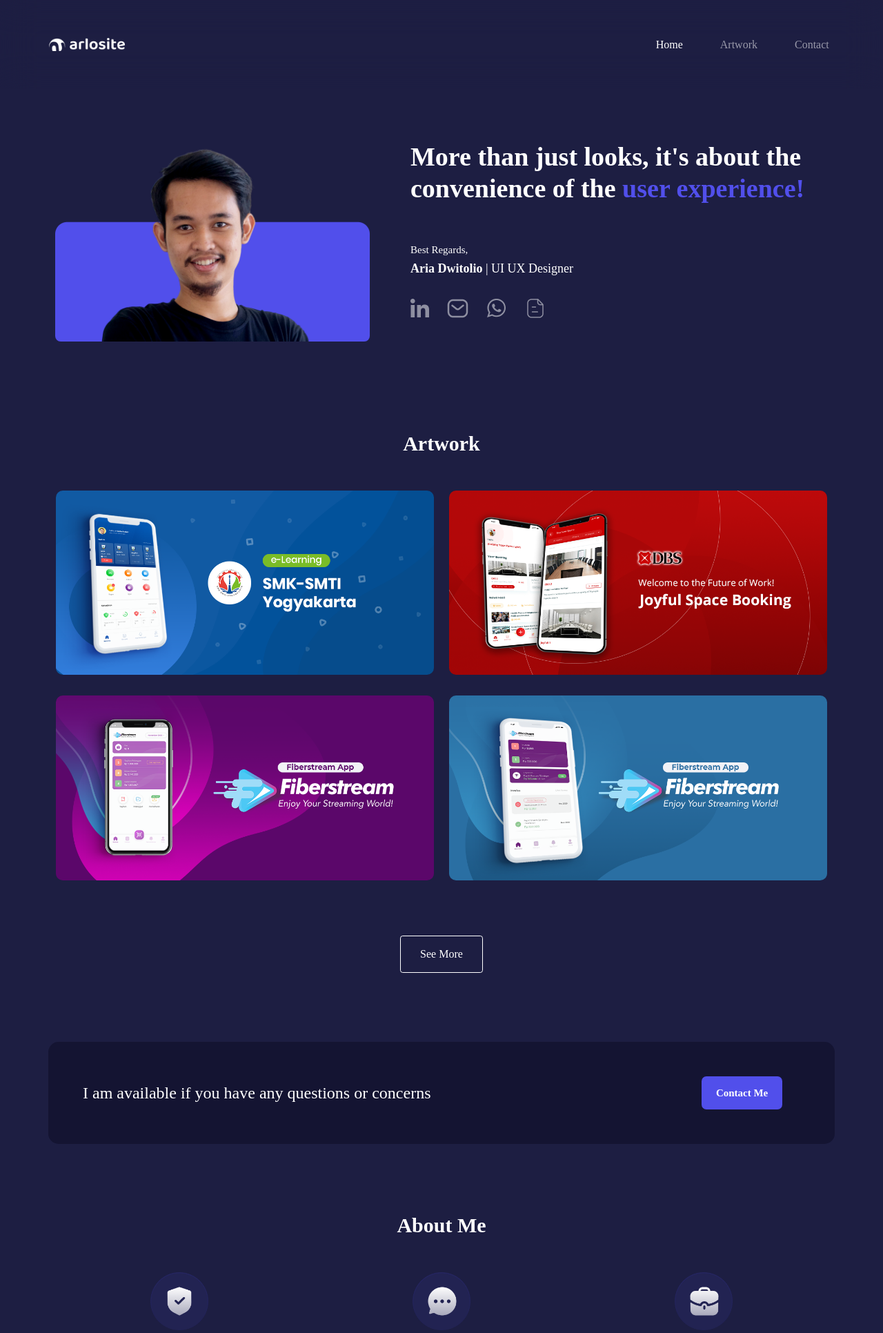
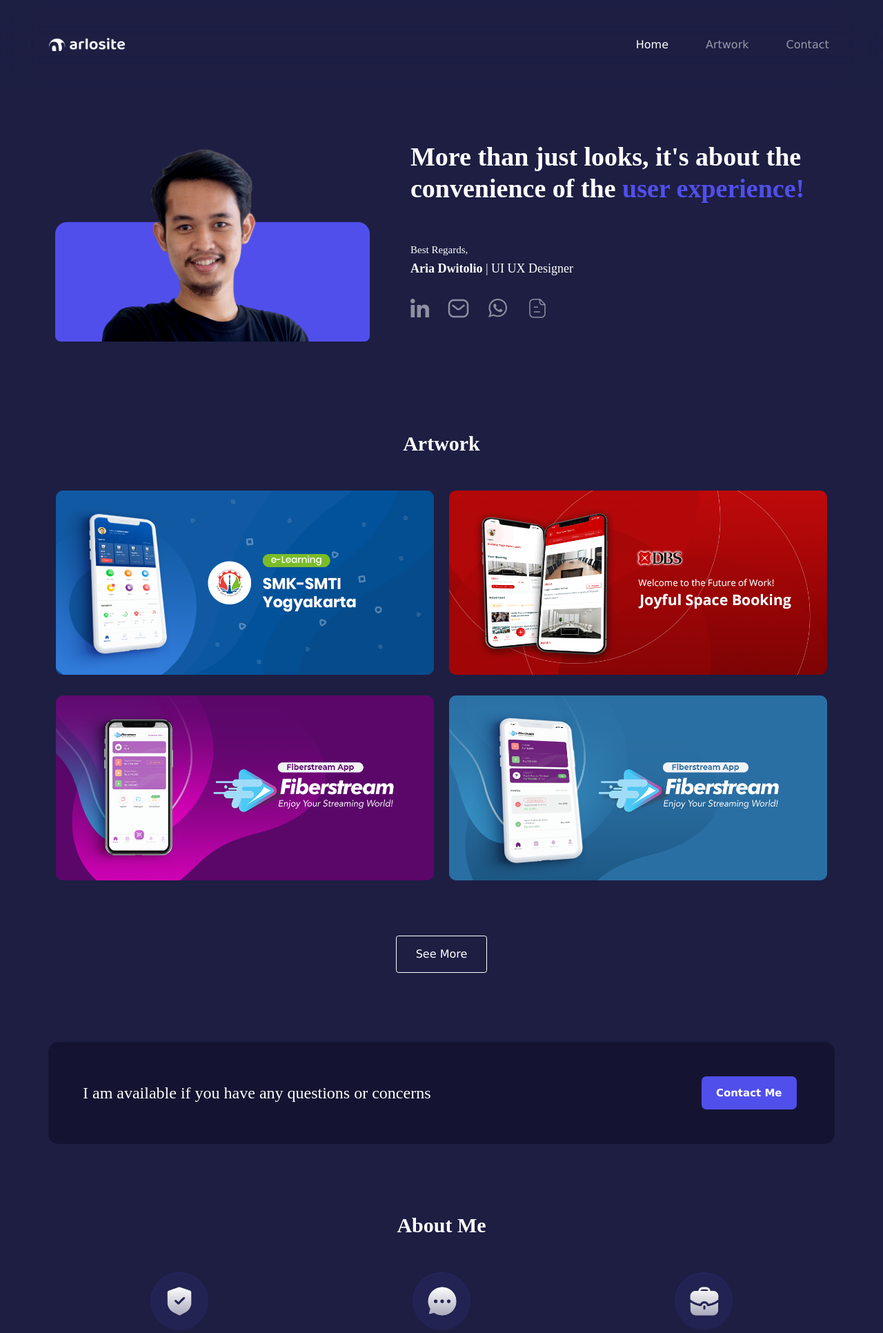
Before and after one commit to ariadwitolio/ariadwitolio.github.io, a PHP site: page / in a window 1280 px wide. Shown: the top 1932 px of the page at 69% size. Run offline with PHP 8.4, Linux system fonts and the light colour scheme; some libraries are stand-ins or nearby versions.

Commit message:
Update arlosite.css

```diff
--- a/css/arlosite.css
+++ b/css/arlosite.css
@@ -1,6 +1,6 @@
       body {
         background-color: #1D1E42;
-        font-family: Montserrat;
+
         text-decoration: none;
         padding-bottom: 0px;
       }
```
